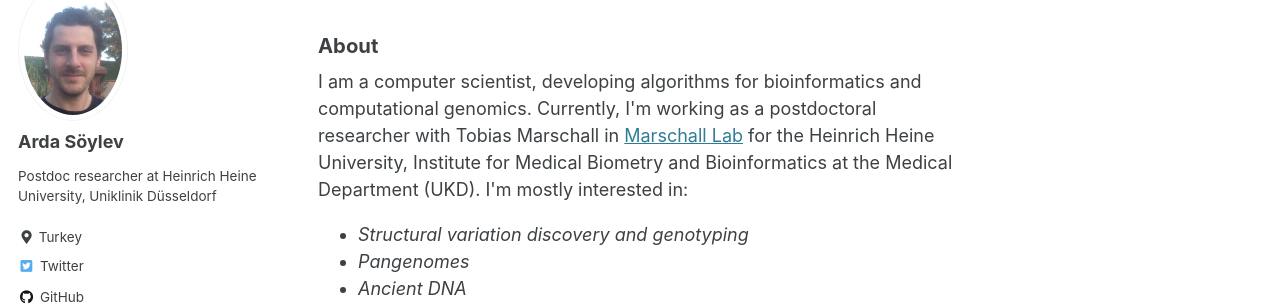
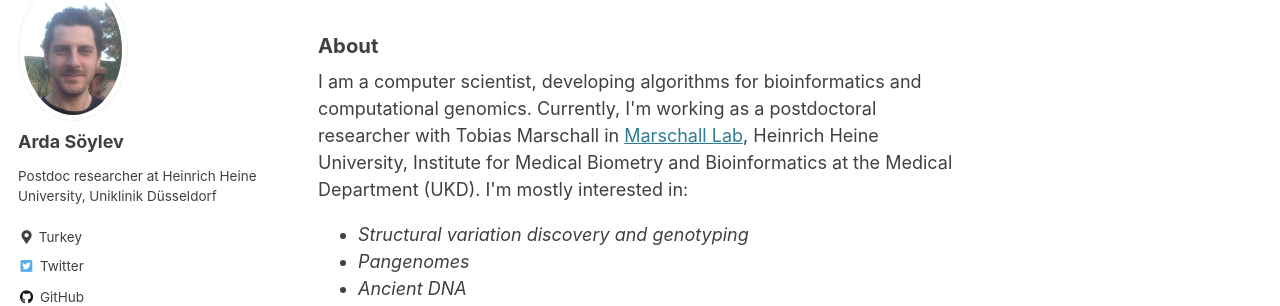
Before and after one commit to asylvz/asylvz.github.io, a Jekyll site: the page built from _pages/about.md, in a window 1280 px wide. Shown: the part 112-418 px from the top of the page. Built offline with Jekyll 4.4.1, drawn with Linux system fonts in a browser that asks for light colours; cached includes are drawn as plain includes.

Commit message:
Updated about

```diff
--- a/_pages/about.md
+++ b/_pages/about.md
@@ -13,7 +13,7 @@
 <h3>About</h3>
 
 
-<p>I am a computer scientist, developing algorithms for bioinformatics and computational genomics. Currently, I'm working as a postdoctoral researcher with Tobias Marschall in <a href="https://marschall-lab.github.io/">Marschall Lab</a> for the Heinrich Heine University, Institute for Medical Biometry and Bioinformatics at the Medical Department (UKD). I'm mostly interested in:</p>
+<p>I am a computer scientist, developing algorithms for bioinformatics and computational genomics. Currently, I'm working as a postdoctoral researcher with Tobias Marschall in <a href="https://marschall-lab.github.io/">Marschall Lab</a>, Heinrich Heine University, Institute for Medical Biometry and Bioinformatics at the Medical Department (UKD). I'm mostly interested in:</p>
 <ul style="line-height: 1.0em"><em>
 <li>Structural variation discovery and genotyping</li>
 <li>Pangenomes</li>
```
